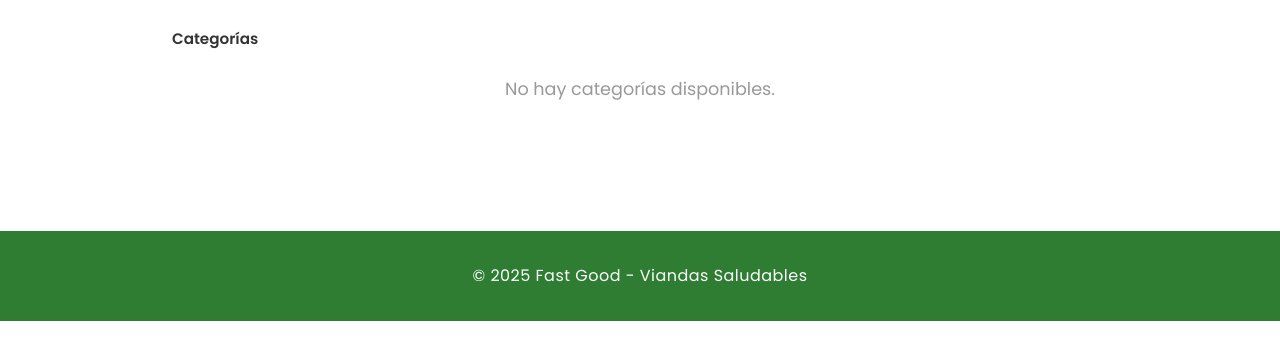
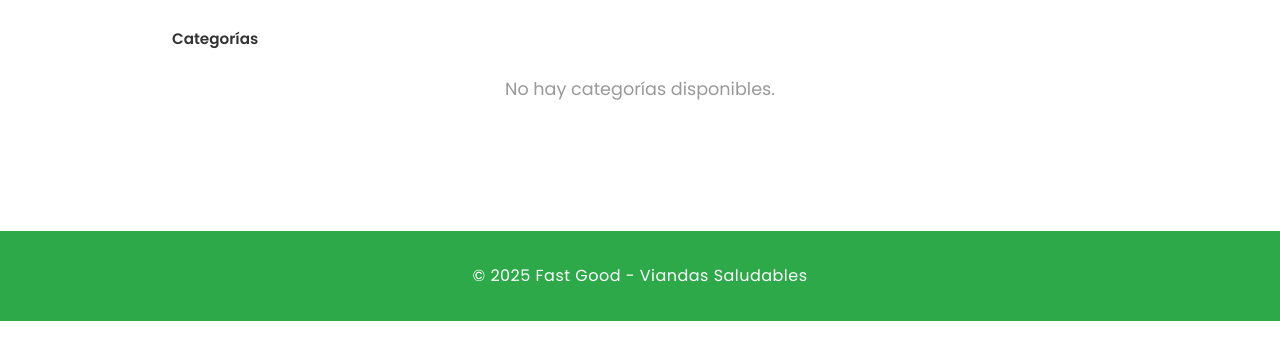
Before and after one commit to mauri0098/Tesis-Fast-Good, a website: page frontend/pages/viandasSaludables.html in a window 1280 px wide. Shown: the part 229-588 px from the top of the page. Drawn offline with Linux system fonts and the light colour scheme; no server answers.

Commit message:
cambio de color pie

```diff
--- a/frontend/src/css/global.css
+++ b/frontend/src/css/global.css
@@ -114,7 +114,7 @@ footer {
     width: 100%;
     margin-top: auto;
     padding: 2.5rem 1rem;
-    background: var(--color-primary-dark);
+    background: var(--color-primary-glass);
     color: var(--color-white);
     text-align: center;
     letter-spacing: 0.03em;
--- a/frontend/src/css/viandasSaludables.css
+++ b/frontend/src/css/viandasSaludables.css
@@ -443,7 +443,7 @@ li {
 }
 
 footer {
-    background-color: #2E7D32;
+    background-color: var(--color-primary-glass);
     color: white;
     text-align: center;
     padding: 2rem 1rem;
```
